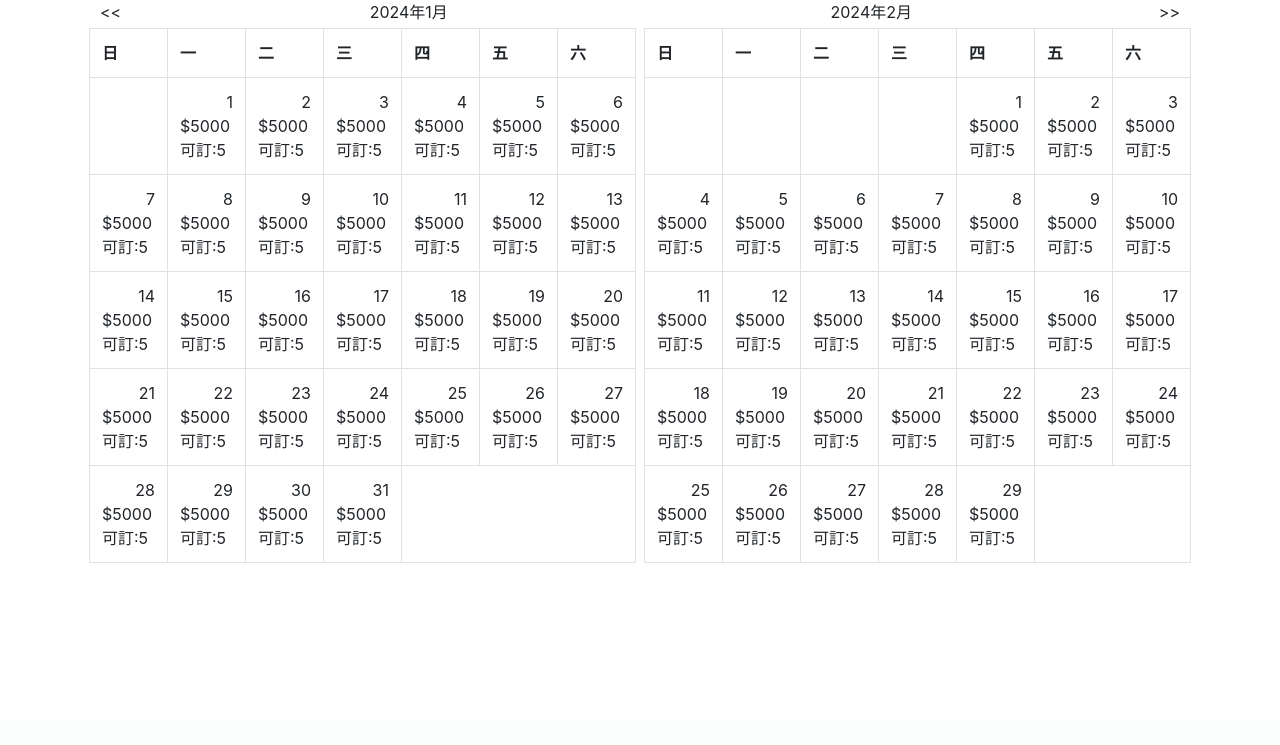
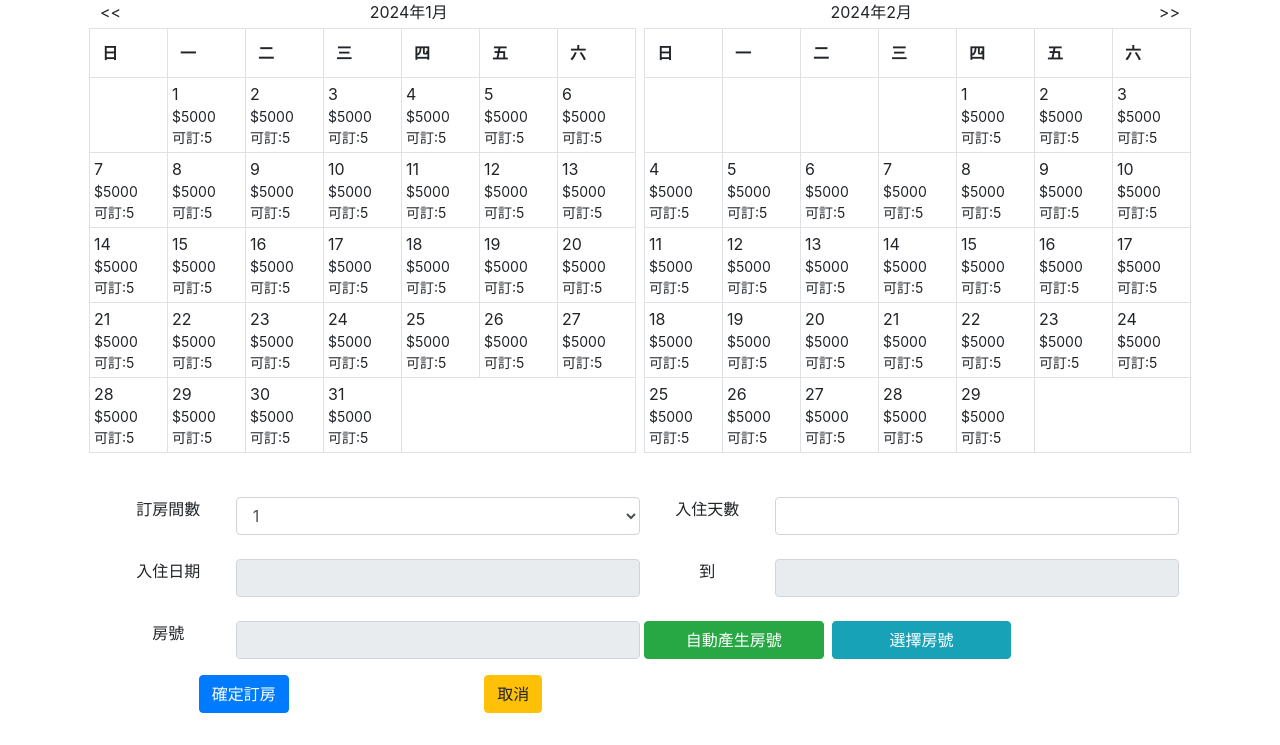
Before and after one commit to mackliu/Web54-North, a PHP site: page /booking.php in a window 1280 px wide. Shown: the part 80-825 px from the top of the page. Before the commit the page ends 643 px from the top, so only its background shows below. Run offline with PHP 8.4, Linux system fonts and the light colour scheme.

Commit message:
建立日期事件及點選兩個日區間功能

```diff
--- a/booking.php
+++ b/booking.php
@@ -8,27 +8,95 @@
     <link rel="stylesheet" href="./library/bootstrap/bootstrap.css">
     <link rel="stylesheet" href="./library/fontawesome/fontawesome.css">
     <link rel="stylesheet" href="./library/jquery-ui-1.13.2/jquery-ui.css">
-
+    <style>
+        .col-price,.col-rooms{
+            font-size: 14px;
+        }
+        #datepicker .table td{
+            padding:0.25rem
+        }
+        .start-date{
+            background-color: #ffcc99;
+        }
+        .end-date{
+            background-color: #ffcc00;
+        }
+        .ui-datepicker-range {
+            background-color: #ffddee;
+        }
+    </style>
 </head>
 <body>
 <?php
 $pt=pathinfo(__FILE__);
 include "header.php";
 ?>
+<main class="container">
+    <!--萬年曆區塊-->
+    <div id="datepicker"></div>
 
-<div id="datepicker" class='container'></div>
+    <!--訂房資訊區塊-->
+    <div class="booking-info form-group p-3 w-100">
+        <div class="d-flex w-100">
+            <div class="my-2 d-flex w-50">
+                <label class='col-3 text-center'  for="rooms">訂房間數</label>
+                <select name="rooms" id="rooms" class="form-control">
+                    <option value="1">1</option>
+                    <option value="2">2</option>
+                    <option value="3">3</option>
+                    <option value="4">4</option>
+                    <option value="5">5</option>
+                    <option value="6">6</option>
+                    <option value="7">7</option>
+                    <option value="8">8</option>
+                </select>
+            </div>
+            <div class="my-2 d-flex w-50">
+                <label class='col-3 text-center' for="days">入住天數</label>
+                <input type="text" name="days" id="days" class="form-control">
+            </div>
+        </div>
+        <div class="my-2 d-flex w-100">
+            <div class="my-2 d-flex w-50">
+                <label class='col-3 text-center'  for="range">入住日期</label>
+                <input type="text" name="start" id="start" class="form-control" disabled>
+            </div>
+            <div class="my-2 d-flex w-50">
+                <lable class="col-3 text-center">到</lable>
+                <input type="text" name="end" id="end" class="form-control" disabled>
+            </div>
+        </div>
+        <div class="my-2 d-flex w-100">
+            <div class="my-2 d-flex w-50">
+                <label class='col-3 text-center'  for="roomnum">房號</label>
+                <input type="text" name="roomnum" id="roomnum" class="form-control" disabled>
+            </div>
+            <div class="my-2 d-flex w-50">
+                <button class='col-4 mx-1 btn btn-success'>自動產生房號</button>
+                <button class='col-4 mx-1 btn btn-info'>選擇房號</button>
+            </div>
+        </div>
+        <div class="d-flex justify-content-around w-50">
+            <button class="btn btn-primary">確定訂房</button>
+            <button class="btn btn-warning">取消</button>
+        </div>
+    </div>
+</main>
 <script src="./library/jquery/jquery.js"></script>
 <script src="./library/jquery-ui-1.13.2/jquery-ui.js"></script>
 <script src="./library/bootstrap/bootstrap.js"></script>
 <script>
 createCalendarRange(2024, 1, 2)
 
+let selectedDateStart;
+let selectedDateEnd;
+
 function createCalendar(year, month) {
     var date = new Date(year, month - 1, 1);
     var day = date.getDay();
     var days = new Date(year, month, 0).getDate();
     var str = `<div class='w-100 p-1'>`;
-    str += "<table class='table table-bordered'>";
+    str += `<table class='table table-bordered' data-year='${year}' data-month='${month}'>`;
     str += "<tr><th>日</th><th>一</th><th>二</th><th>三</th><th>四</th><th>五</th><th>六</th></tr>";
     str += "<tr>";
     for (var i = 0; i < day; i++) {
@@ -38,10 +106,10 @@ function createCalendar(year, month) {
         if ((i + day - 1) % 7 == 0) {
             str += "<tr>";
         }
-        str += `<td data-date='${i}'>`;
-        str += `<div class='text-right'>${i}</div>`;
-        str += "<div>$5000</div>";
-        str += "<div>可訂:5</div>";
+        str += `<td class='td-date' data-date='${i}'>`;
+        str += `<div class='col-day'>${i}</div>`;
+        str += "<div class='col-price'>$5000</div>";
+        str += "<div class='col-rooms'>可訂:5</div>";
         str += "</td>";
 
         if ((i + day - 1) % 7 == 6) {
@@ -65,10 +133,10 @@ function createCalendarRange(year, month) {
         nextYear += 1;
     }
     str += `<div class='w-100 d-flex justify-content-between align-items-center'>`;
-    str += `<div class='prev-month col-1 text-left' data-year='${year}' data-month='${month}'> << </div>`;
-    str += `<div class='col-5 text-center'>${year}年${month}月</div>`;
-    str += `<div class='col-5 text-center'>${nextYear}年${nextMonth}月</div>`;
-    str += `<div class='next-month col-1 text-right' data-year='${nextYear}' data-month='${nextMonth}'> >> </div>`;
+    str += `    <div class='prev-month col-1 text-left'> << </div>`;
+    str += `    <div class='col-5 text-center'>${year}年${month}月</div>`;
+    str += `    <div class='col-5 text-center'>${nextYear}年${nextMonth}月</div>`;
+    str += `    <div class='next-month col-1 text-right'> >> </div>`;
     str += "</div>";
     str += "<div class='d-flex'>";
     str += createCalendar(year, month);
@@ -76,34 +144,85 @@ function createCalendarRange(year, month) {
     str += "</div>";
     $("#datepicker").html(str);
 
-    $(".next-month").on("click", function () {
+    setEvents();
+}
+
+/**
+ * 註冊萬年曆事件
+ *
+ */
+function setEvents(){
+    //註冊前一個月、下一個月按鈕事件
+    $(".next-month , .prev-month").on("click", function () {
     let year = $(this).data("year");
     let month = $(this).data("month");
 
+    if($(this).hasClass("next-month")){ //下個月
         if (month+1 > 12) {
             month = 1;
             year += 1;
         }else{
             month += 1;
         }
-    createCalendarRange(year, month);
-})
-    $(".prev-month").on("click", function () {
-    let year = $(this).data("year");
-    let month = $(this).data("month");
-
+    }else{ //上個月
         if (month-1 < 1) {
             month = 12;
             year -= 1;
         }else{
             month -= 1;
         }
+    }
         createCalendarRange(year, month);
     })
+
+    //註冊日期選擇事件
+    $(".td-date").on("click", function () {
+        let year = $(this).parents("table").data("year");
+        let month = $(this).parents("table").data("month");
+        let day = $(this).data("date");
+        let date = new Date(year, month - 1, day);
+        let dayOfWeek = date.getDay();
+        let str = "";
+        str += `${year}年${month}月${day}日 星期${dayOfWeek}`;
+        $("#start").val(str);
+        $("#end").val(str);
+        $("#days").val(1);
+
+        if(!selectedDateStart || (selectedDateEnd && selectedDateStart)){
+            selectedDateStart = date;
+            selectedDateEnd = null;
+            $(this).addClass("start-date");
+            console.log('start',selectedDateStart)
+        }else if(selectedDateStart && !selectedDateEnd){
+            if(date >= selectedDateStart){
+                selectedDateEnd = date;
+                $(this).addClass("end-date");
+                console.log('end',selectedDateEnd)
+            }else{
+                selectedDateEnd = selectedDateStart;
+                selectedDateStart = date;
+                console.log('the same day',selectedDateStart)
+            }
+            highlightRange(selectedDateStart,selectedDateEnd);
         }
 
+    })
 
+}
 
+function highlightRange(){
+    $(".td-date").each(function(){
+        let year = $(this).parents("table").data("year");
+        let month = $(this).parents("table").data("month");
+        let day = $(this).data("date");
+        let date = new Date(year, month - 1, day);
+        if(date > selectedDateStart && date < selectedDateEnd){
+            $(this).addClass("ui-datepicker-range");
+        }else{
+            $(this).removeClass("ui-datepicker-range");
+        }
+    })
+}
 </script>
 </body>
 </html>
```
Also changed, not shown: booking_other.php (added, +122 -0 lines). Lines whose indentation alone changed are shown as unchanged.
